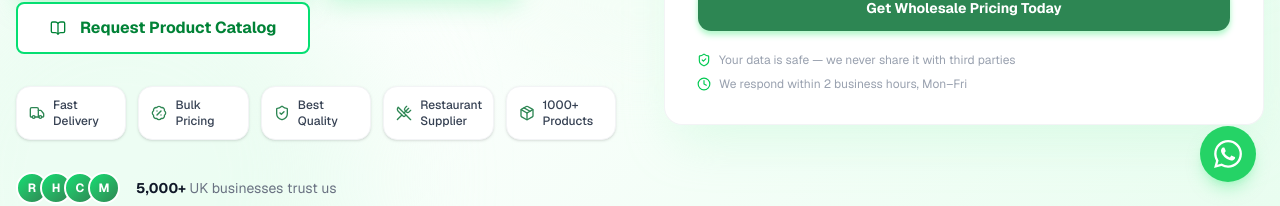
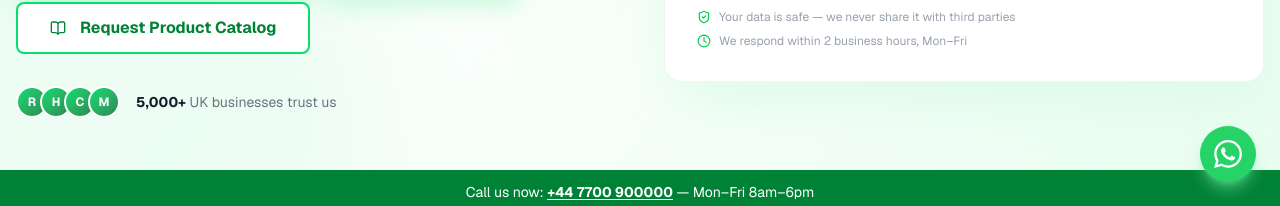
Before and after one commit to Uvaish61/cater-choice-ads, a Next.js app: page / in a window 1280 px wide. Shown: the part 594-800 px from the top of the page. Built offline with nearby package versions, Linux system fonts and the light colour scheme; no server answers.

Commit message:
Removed the trust badges grid

```diff
--- a/src/components/sections/hero.tsx
+++ b/src/components/sections/hero.tsx
@@ -2,22 +2,13 @@
 
 import { motion } from "framer-motion";
 import type { Variants } from "framer-motion";
-import { Truck, BadgePercent, ShieldCheck, UtensilsCrossed, Package, BadgeDollarSign, ArrowRight, BookOpen } from "lucide-react";
+import { BadgePercent, ArrowRight, BookOpen } from "lucide-react";
 import { Button, buttonVariants } from "@/components/ui/button";
 import { Badge } from "@/components/ui/badge";
 import { heroContent } from "@/data/content";
 import { COMPANY, WHATSAPP_URL } from "@/lib/constants";
 import { cn } from "@/lib/utils";
 import { HeroForm } from "@/components/sections/hero-form";
-
-const iconMap = {
-  truck: Truck,               // Fast Delivery
-  tag:   BadgePercent,        // Bulk Pricing
-  award: ShieldCheck,         // Best Quality
-  chef:  UtensilsCrossed,     // Restaurant Supplier
-  check: Package,             // 1000+ Products
-  user:  BadgeDollarSign,     // fallback
-};
 
 const fadeUp: Variants = {
   hidden: { opacity: 0, y: 30 },
@@ -97,26 +88,8 @@ export function Hero() {
             </a>
           </motion.div>
 
-          {/* Trust badges */}
+          {/* Social proof */}
           <motion.div custom={3} variants={fadeUp} initial="hidden" animate="visible">
-            <div className="grid grid-cols-2 sm:grid-cols-3 lg:grid-cols-5 gap-3">
-              {heroContent.trustBadges.map((badge) => {
-                const Icon = iconMap[badge.icon as keyof typeof iconMap] ?? Package;
-                return (
-                  <div
-                    key={badge.label}
-                    className="flex items-center gap-2 bg-white rounded-xl border border-gray-100 px-3 py-2.5 shadow-sm"
-                  >
-                    <Icon className="h-4 w-4 text-green-600 shrink-0" />
-                    <span className="text-xs font-medium text-gray-700">{badge.label}</span>
-                  </div>
-                );
-              })}
-            </div>
-          </motion.div>
-
-          {/* Social proof */}
-          <motion.div custom={4} variants={fadeUp} initial="hidden" animate="visible">
             <div className="flex items-center gap-4 text-sm text-gray-500">
               <div className="flex -space-x-2">
                 {["R", "H", "C", "M"].map((initial) => (
```
